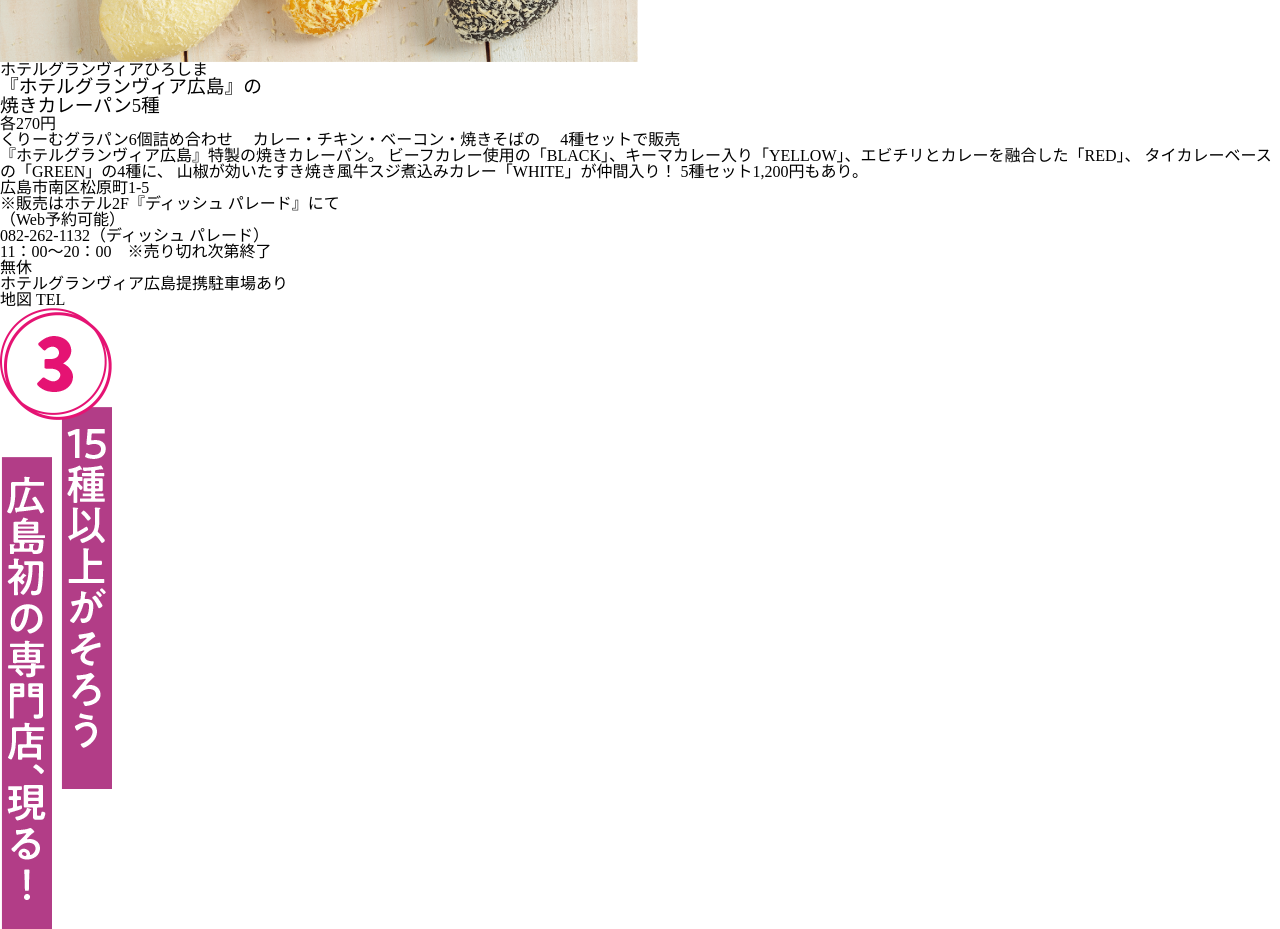
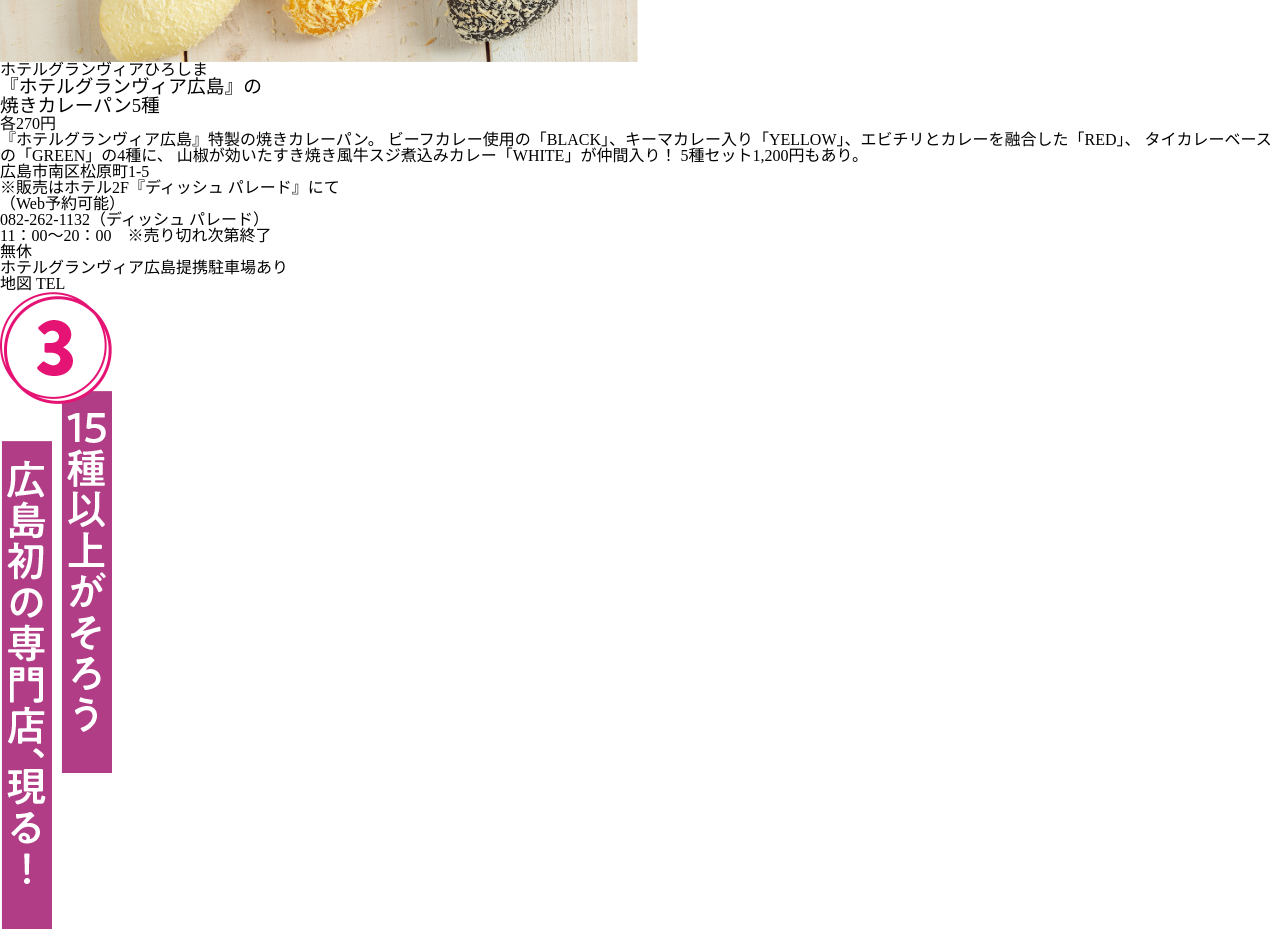
Before and after one commit to JohnAngeles024/bsnpc-project.github.io, a plain HTML site: page 71f0453cb1846145f08b90e9b2ecd29ace933ec7/index.html in a window 1280 px wide. Shown: the part 2600-3529 px from the top of the page. Drawn offline with nearby package versions, Linux system fonts and the light colour scheme.

Commit message:
removed list

```diff
--- a/71f0453cb1846145f08b90e9b2ecd29ace933ec7/index.html
+++ b/71f0453cb1846145f08b90e9b2ecd29ace933ec7/index.html
@@ -79,11 +79,6 @@
                                         <h3 class="content-figure__heading">『ホテルグランヴィア広島』の<br>
                                             焼きカレーパン5種</h3>
                                         <p class="content-figure__price"><span>各</span>270<span>円</span></p>
-                                        <ul class="content-figure__list">
-                                            <li class="content-figure__item">くりーむグラパン6個詰め合わせ
-                                                　カレー・チキン・ベーコン・焼きそばの
-                                                　4種セットで販売</li>
-                                        </ul>
                                     </div>
                                 </figcaption>
                             </figure>
```
